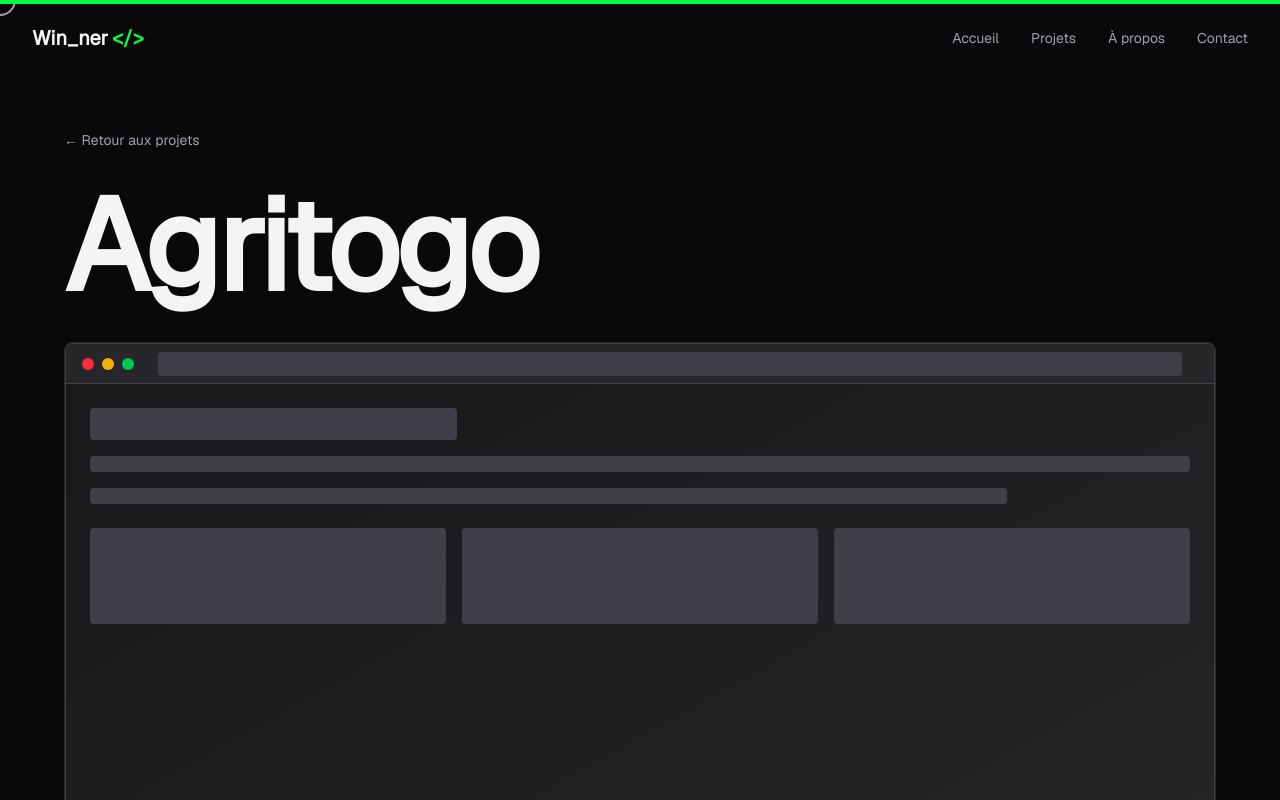
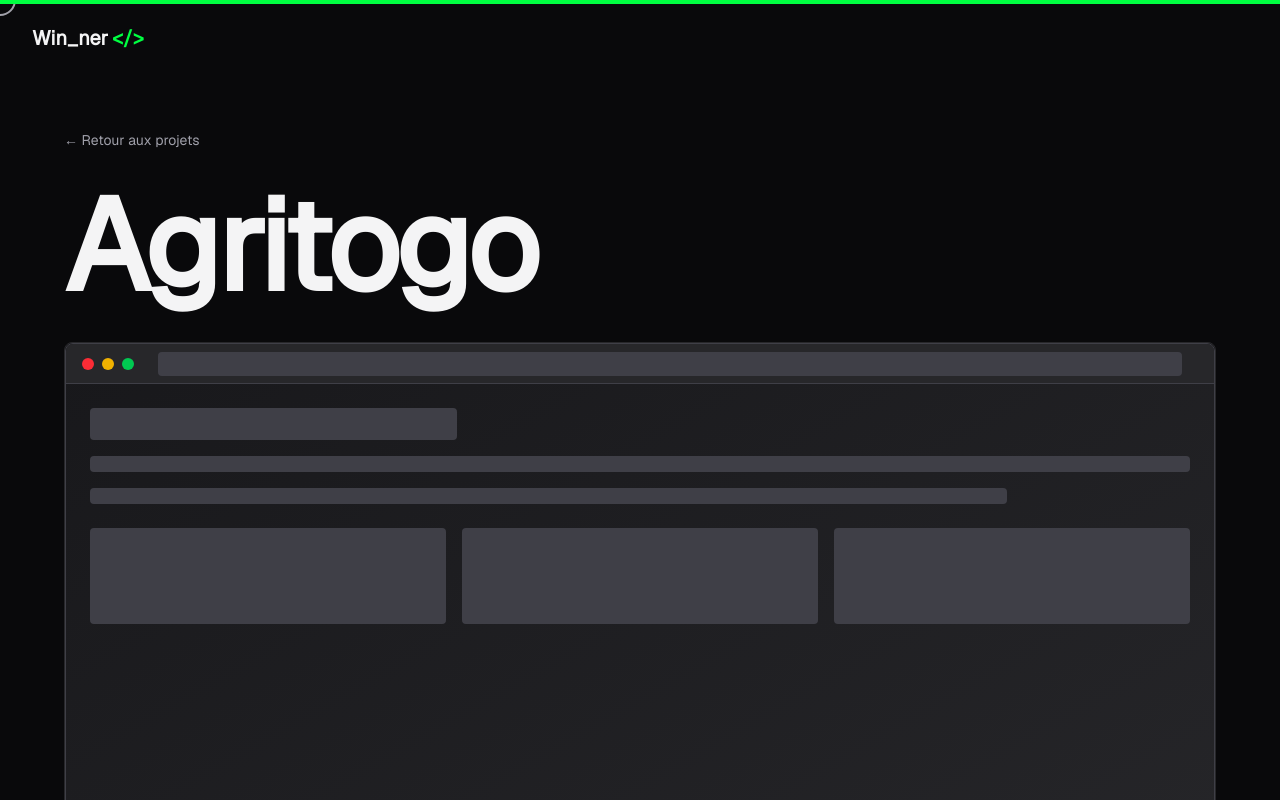
Before and after one commit to SENOUKomiGodwin/portfolio-animated, a Next.js app: page /projets/agritogo in a window 1280 px wide. Shown: the top 800 px of the page. Built offline with nearby package versions, Linux system fonts and the light colour scheme.

Commit message:
hide navbar on project detail page and update back link

```diff
--- a/app/projets/[id]/page.tsx
+++ b/app/projets/[id]/page.tsx
@@ -33,7 +33,7 @@
         <section className="min-h-screen px-4 sm:px-6 pt-24 sm:pt-32 pb-12 sm:pb-24">
           <div className="max-w-6xl mx-auto">
             <Link
-              href="/projets"
+              href="/#projets"
               className="inline-flex items-center text-xs sm:text-sm text-zinc-400 hover:text-zinc-100 mb-6 sm:mb-8 transition-colors"
             >
               ← Retour aux projets
--- a/components/nav.tsx
+++ b/components/nav.tsx
@@ -19,10 +19,9 @@
 
   const links = [
     { label: 'Accueil', href: '/' },
-    { label: 'Projets', href: isProjectDetailPage ? '/#projets' : '/projets' },
+    { label: 'Projets', href: '/projets' },
     { label: 'À propos', href: '/a-propos' },
     { label: 'Contact', href: '/contact' },
-    // { label: 'Contact', href: '/contact' },
   ];
 
   const landingLinks = [
@@ -33,7 +32,7 @@
     { label: 'Contact', href: '#contact' },
   ];
 
-  const menuLinks = isHomePage ? landingLinks : links;
+  const menuLinks = isProjectDetailPage ? [] : (isHomePage ? landingLinks : links);
 
   useEffect(() => {
     if (!isHomePage) return;
```
